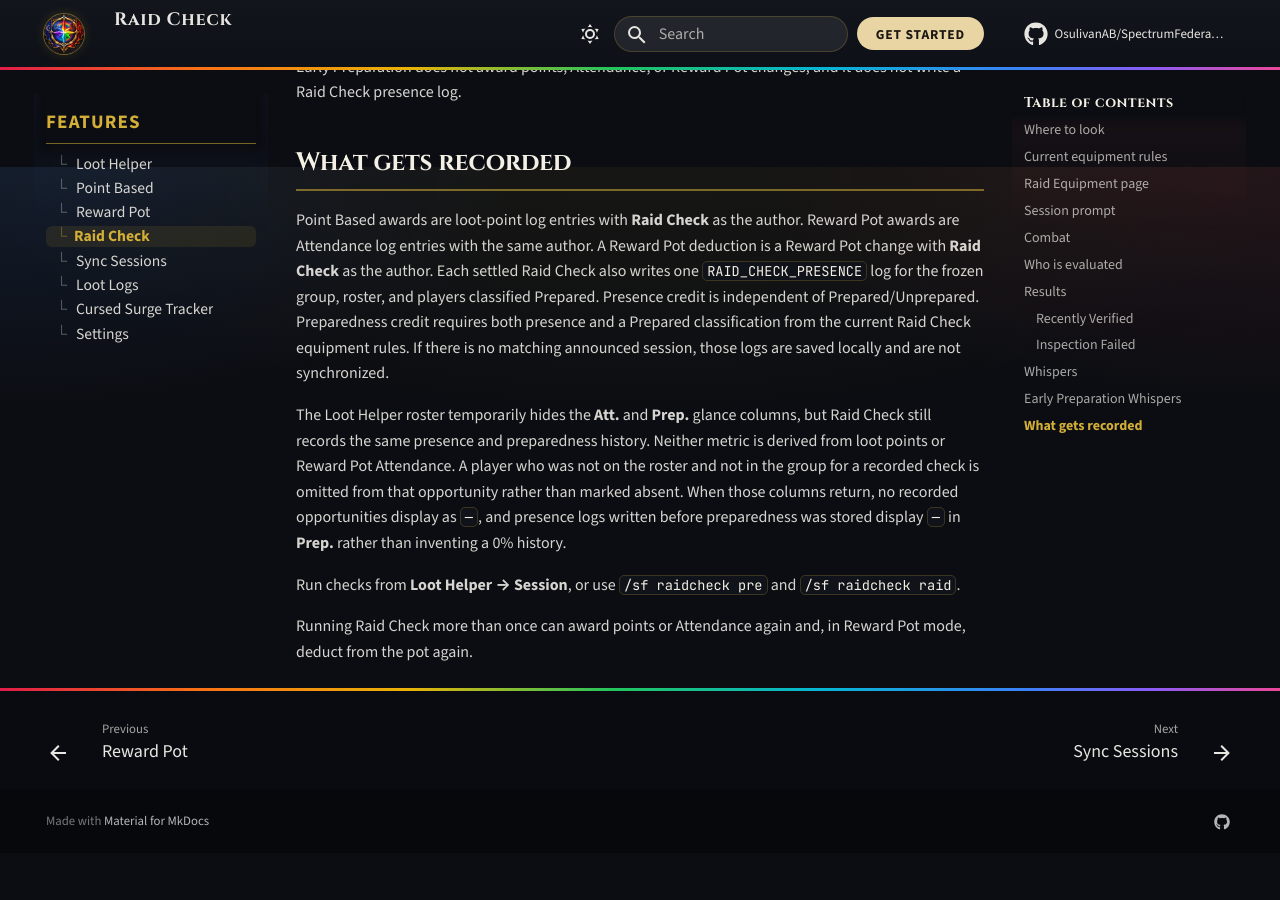
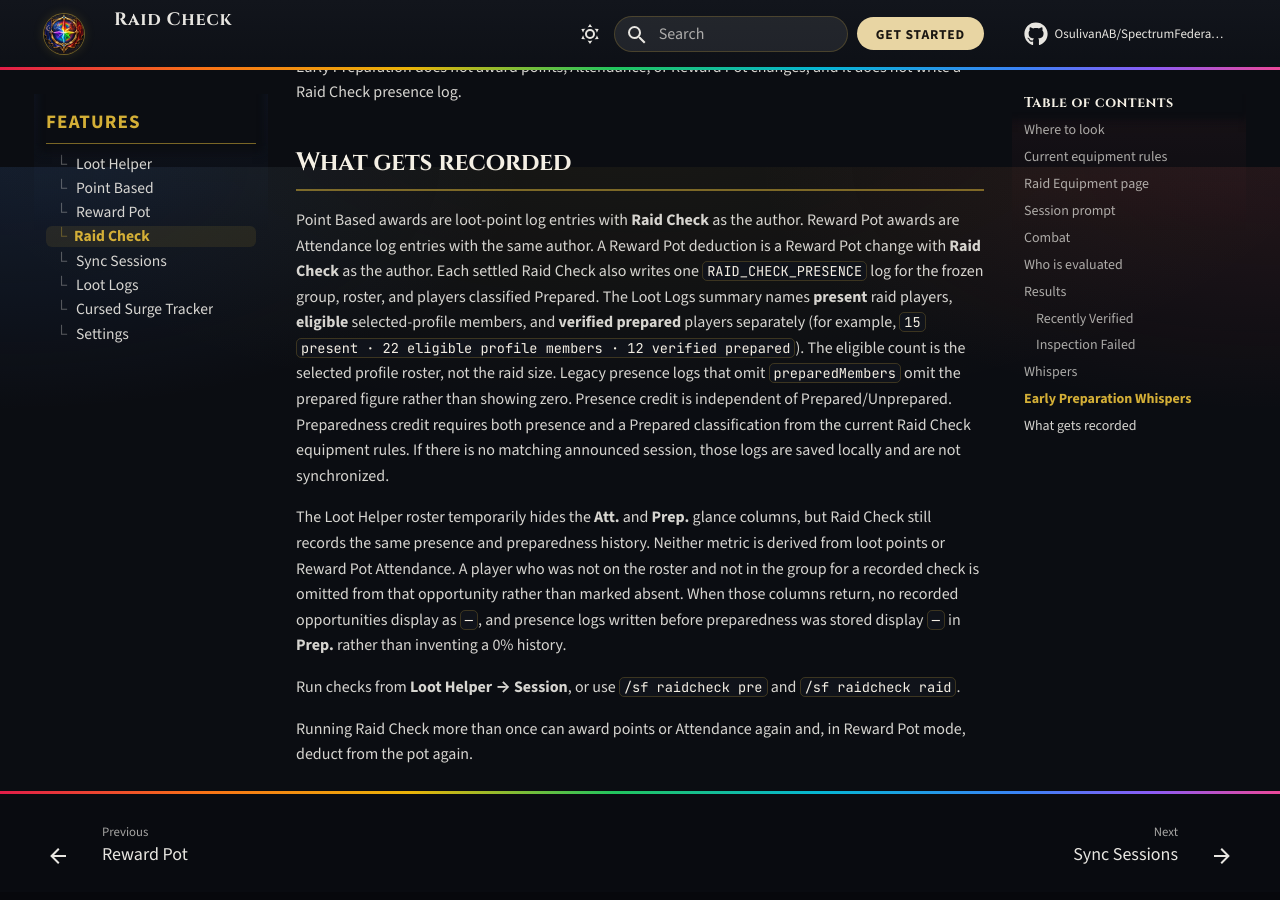
Before and after one commit to OsulivanAB/SpectrumFederation, an MkDocs documentation site: the page built from docs/features/raid-check.md, in a window 1280 px wide and 900 px high, scrolled down 6133 px. Built offline with MkDocs 1.6.1 and Material for MkDocs 9.7.7, drawn with Linux system fonts in a browser that asks for light colours; comment, search, counter and statistics services are not loaded; before the commit the page ends 6986 px from its top, so only the background shows below that.

Commit message:
fix(raid-check): clarify presence counts and identity matching (#442)
Presence logs now spell out present raid players, eligible profile members,
and verified Prepared separately. Intersection and prepared accounting use
SamePlayer so case/realm aliases map to one profile target without changing
attendance eligibility or #443 observation authority.

Co-authored-by: Anthony <OsulivanAB@users.noreply.github.com>

```diff
--- a/docs/features/raid-check.md
+++ b/docs/features/raid-check.md
@@ -115,7 +115,7 @@ Early Preparation does not award points, Attendance, or Reward Pot changes, and
 
 ## What gets recorded
 
-Point Based awards are loot-point log entries with **Raid Check** as the author. Reward Pot awards are Attendance log entries with the same author. A Reward Pot deduction is a Reward Pot change with **Raid Check** as the author. Each settled Raid Check also writes one `RAID_CHECK_PRESENCE` log for the frozen group, roster, and players classified Prepared. Presence credit is independent of Prepared/Unprepared. Preparedness credit requires both presence and a Prepared classification from the current Raid Check equipment rules. If there is no matching announced session, those logs are saved locally and are not synchronized.
+Point Based awards are loot-point log entries with **Raid Check** as the author. Reward Pot awards are Attendance log entries with the same author. A Reward Pot deduction is a Reward Pot change with **Raid Check** as the author. Each settled Raid Check also writes one `RAID_CHECK_PRESENCE` log for the frozen group, roster, and players classified Prepared. The Loot Logs summary names **present** raid players, **eligible** selected-profile members, and **verified prepared** players separately (for example, `15 present · 22 eligible profile members · 12 verified prepared`). The eligible count is the selected profile roster, not the raid size. Legacy presence logs that omit `preparedMembers` omit the prepared figure rather than showing zero. Presence credit is independent of Prepared/Unprepared. Preparedness credit requires both presence and a Prepared classification from the current Raid Check equipment rules. If there is no matching announced session, those logs are saved locally and are not synchronized.
 
 The Loot Helper roster temporarily hides the **Att.** and **Prep.** glance columns, but Raid Check still records the same presence and preparedness history. Neither metric is derived from loot points or Reward Pot Attendance. A player who was not on the roster and not in the group for a recorded check is omitted from that opportunity rather than marked absent. When those columns return, no recorded opportunities display as `—`, and presence logs written before preparedness was stored display `—` in **Prep.** rather than inventing a 0% history.
 
```
Also changed, not shown: 11 other files.
